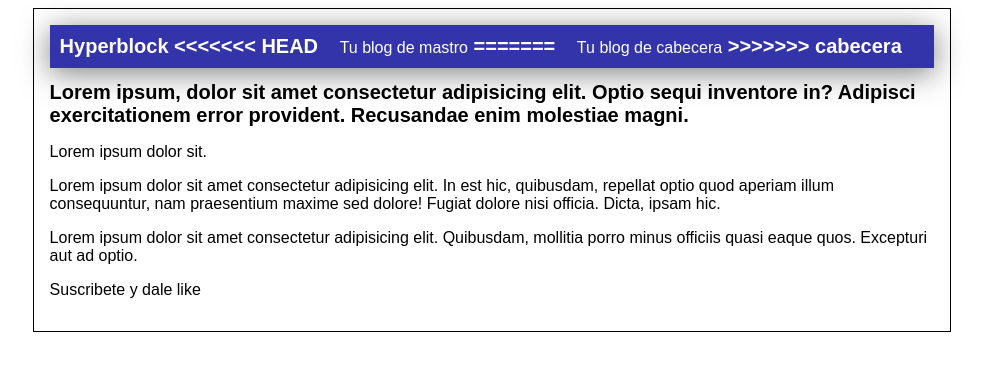
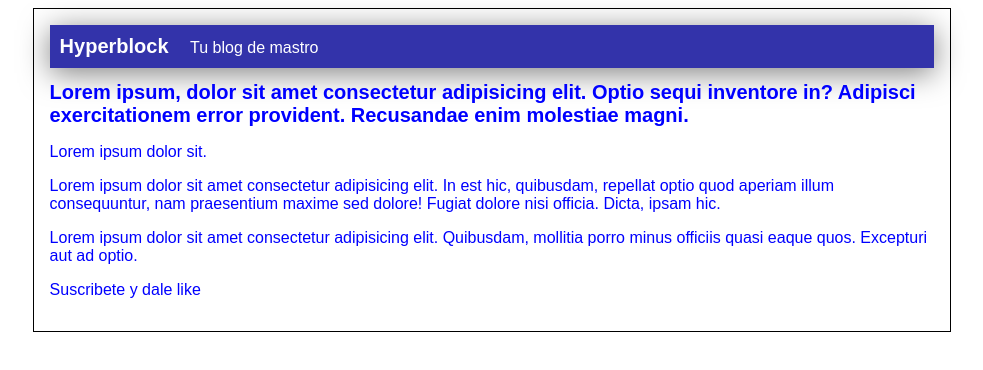
Before and after one commit to GabrielCerdaM/learn-git, a plain HTML site: page index.html in a window 1280 px wide. Shown: the whole page, without its empty margins (148-1131 px from the left). Drawn offline with Linux system fonts and the light colour scheme.

Commit message:
solucion de conflicto

```diff
--- a/css/style.css
+++ b/css/style.css
@@ -1,11 +1,7 @@
 body{
     text-align: center;
     font-family: Arial, Helvetica, sans-serif;
-<<<<<<< HEAD
     color: blue;
-=======
-    color: red;
->>>>>>> cabecera
 }
 
 #container{
--- a/index.html
+++ b/index.html
@@ -10,11 +10,7 @@
     <div id="container">
         <div id="cabecera">
                 Hyperblock
-<<<<<<< HEAD
             <span id="tagline">Tu blog de mastro</span>
-=======
-            <span id="tagline">Tu blog de cabecera</span>
->>>>>>> cabecera
         </div>
         <div id="post">
             <h1>Lorem ipsum, dolor sit amet consectetur adipisicing elit. Optio sequi inventore in? Adipisci exercitationem error provident. Recusandae enim molestiae magni.</h1>
```
